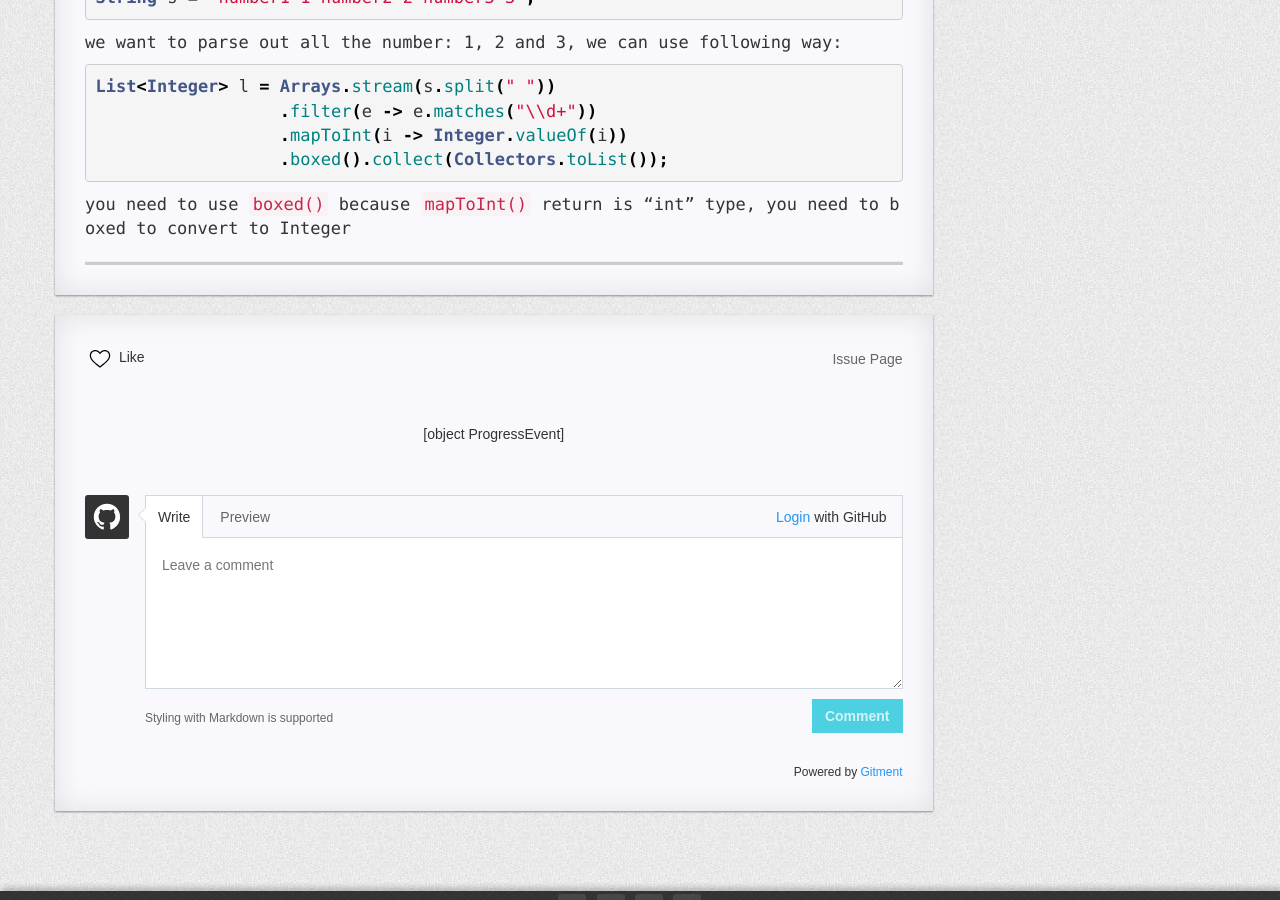
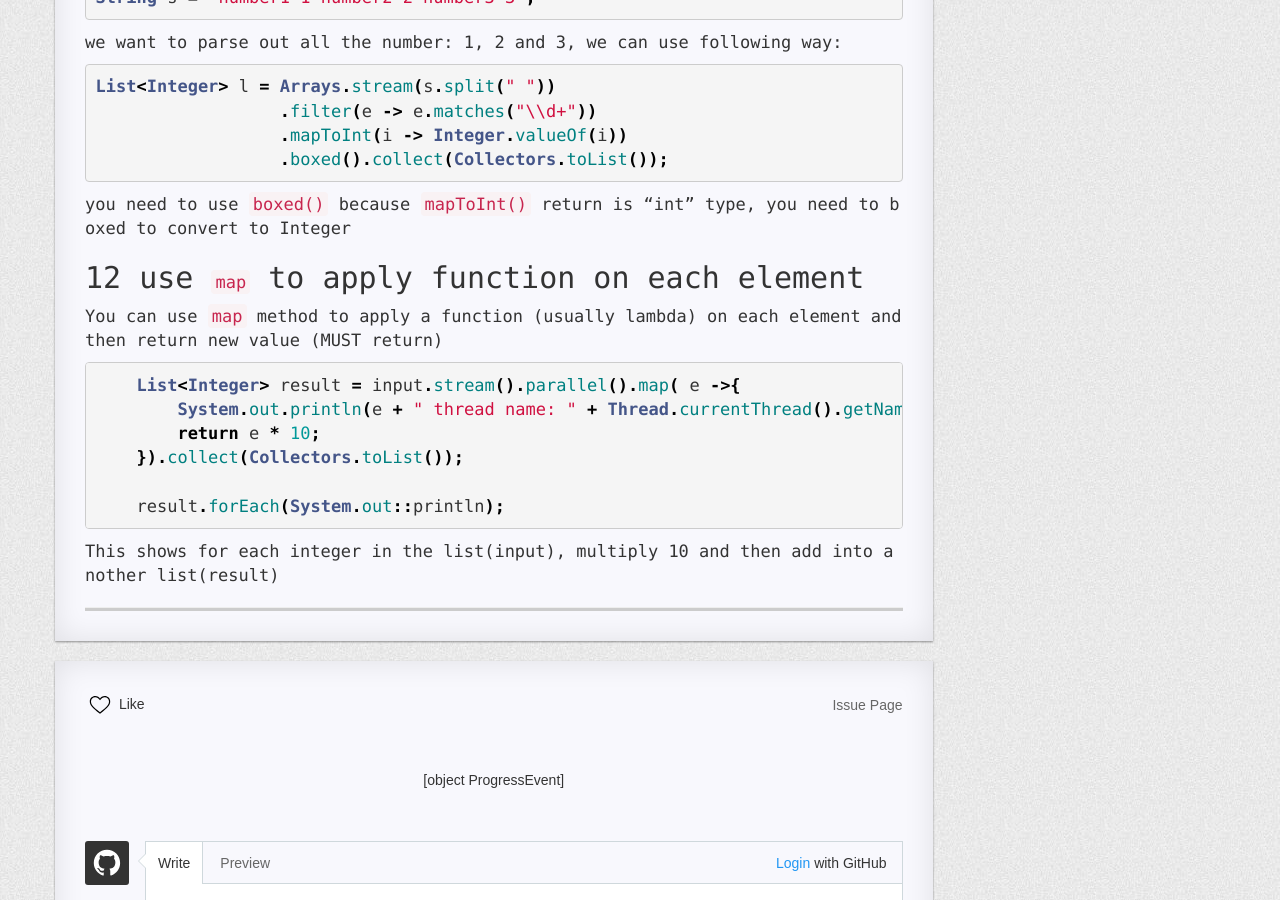
Before and after one commit to R0NGSH3N/r0ngsh3n.github.io, a Jekyll site: the page built from _posts/2017-09-01-stream.md, in a window 1280 px wide and 900 px high, scrolled down 4801 px. Built offline with Jekyll 4.4.1, drawn with Linux system fonts in a browser that asks for light colours; nearby versions of some CDN libraries; comment, search, counter and statistics services are not loaded; a style sheet for code colours, icons or effects is not loaded.

Commit message:
new articles

```diff
--- a/_posts/2017-09-01-stream.md
+++ b/_posts/2017-09-01-stream.md
@@ -238,3 +238,18 @@ List<Integer> l = Arrays.stream(s.split(" "))
 ~~~
 
 you need to use `boxed()` because `mapToInt()` return is "int" type, you need to boxed to convert to Integer
+
+## 12 use `map` to apply function on each element
+
+You can use `map` method to apply a function (usually lambda) on each element and then return new value (MUST return)
+
+~~~java
+    List<Integer> result = input.stream().parallel().map( e ->{
+        System.out.println(e + " thread name: " + Thread.currentThread().getName());
+        return e * 10;
+    }).collect(Collectors.toList());
+
+    result.forEach(System.out::println);
+~~~
+
+This shows for each integer in the list(input), multiply 10 and then add into another list(result)
```
Also changed, not shown: _posts/2018-04-15-java-Collection-multithread.md (added, +77 -0 lines), _posts/2020-09-23-intellij-tips.md (+9 -0 lines).
